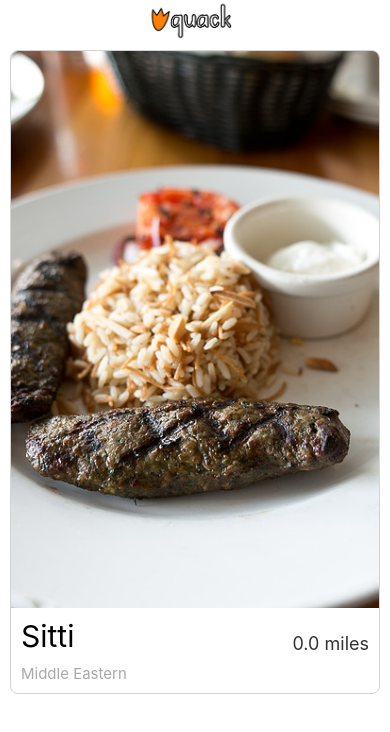
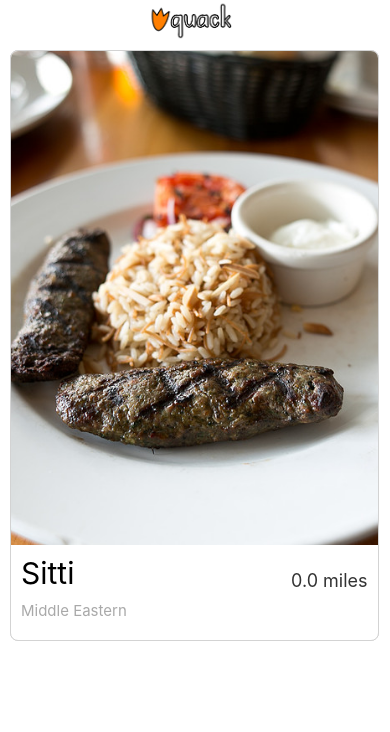
Before and after one commit to hiterharris/quackv2, a React Native app: screen / in a window 390 px wide. Shown: the top 732 px of the page. Built offline with nearby package versions, Linux system fonts and the light colour scheme.

Commit message:
discard card on swipe with second card

```diff
--- a/App.js
+++ b/App.js
@@ -4,20 +4,24 @@ import {
   Text,
   View,
   SafeAreaView,
+  Dimensions,
 } from 'react-native';
 
 import Card from './src/components/Card';
 import Header from './src/components/Header';
+
+const { width, height } = Dimensions.get('window');
 
 export default class App extends Component {
   render() {
     return (
       <SafeAreaView style={styles.safeArea}>
         <View style={styles.appContainer}>
-          <View style={styles.headerContainer}>
+          <View style={styles.headerWrapper}>
             <Header />
           </View>
-          <View style={styles.profileContainer}>
+          <View style={styles.profileWrapper}>
+            <Card />
             <Card />
           </View>
         </View>
@@ -32,17 +36,15 @@ const styles = StyleSheet.create({
   },
   appContainer: {
     flex: 1,
-    overflow: 'hidden',
     backgroundColor: 'white',
   },
-  headerContainer: {
+  headerWrapper: {
     alignItems: 'center',
   },
-  profileContainer: {
+  profileWrapper: {
     flex: 1,
     overflow: 'hidden',
     backgroundColor: 'white',
     margin: 10,
-    marginBottom: 150,
   },
 });
--- a/src/components/Card.js
+++ b/src/components/Card.js
@@ -6,7 +6,10 @@ import {
     Image,
     PanResponder,
     Animated,
+    Dimensions,
 } from 'react-native';
+
+const { width, height } = Dimensions.get('window');
 
 export default class Card extends Component {
     componentWillMount() {
@@ -17,11 +20,20 @@ export default class Card extends Component {
                 null,
                 { dx: this.pan.x, dy: this.pan.y },
             ]),
-            onPanResponderRelease: () => {
-                Animated.spring(this.pan, {
-                    toValue: { x: 0, y: 0 },
-                    friction: 4.5,
-                }).start();
+            onPanResponderRelease: (e, { dx }) => {
+                const absDx = Math.abs(dx);
+                const direction = absDx / dx;
+                if (absDx > 120) {
+                    Animated.decay(this.pan, {
+                        velocity: { x: 3 * direction, y: 0 },
+                        deceleration: 0.995,
+                    }).start();
+                } else {
+                    Animated.spring(this.pan, {
+                        toValue: { x: 0, y: 0 },
+                        friction: 4.5,
+                    }).start();
+                }
             },
         });
     }
@@ -62,19 +74,21 @@ export default class Card extends Component {
 
 const styles = StyleSheet.create({
     cardContainer: {
-        flex: 1,
+        position: "absolute",
+        width: width * .945,
+        height: height * 0.70,
         overflow: 'hidden',
+        backgroundColor: 'white',
         borderWidth: 1,
         borderColor: 'lightgrey',
         borderRadius: 8,
     },
     cardImage: {
         flex: 1,
-        width: '100%',
+        width: width,
     },
     cardDetails: {
         margin: 10,
-        marginBottom: 0,
     },
     restaurantDetails: {
         flexDirection: 'row',
```
